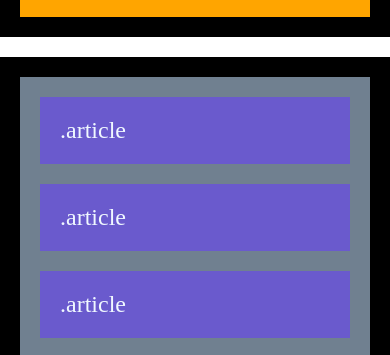
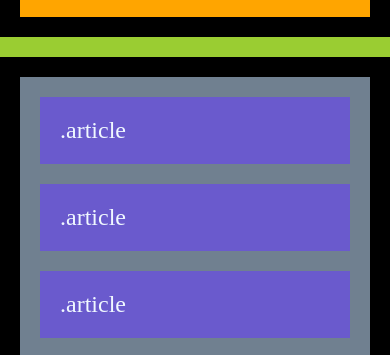
Before and after one commit to otrocadev/sprint-1, a plain HTML site: page tasca-especialitzacio-1/index.html in a window 390 px wide. Shown: the part 426-781 px from the top of the page. Drawn offline with Linux system fonts and the light colour scheme.

Commit message:
Exercici 4

```diff
--- a/tasca-especialitzacio-1/index.html
+++ b/tasca-especialitzacio-1/index.html
@@ -39,6 +39,13 @@
     max-width: 1200px;
     margin: auto;
     color: aliceblue;
+    background-color: blueviolet;
+    @media only screen and (max-width: 720px) {
+      background-color: burlywood;
+    }
+    @media only screen and (max-width: 480px) {
+      background-color: yellowgreen;
+    }
   }
 
   header {
```
